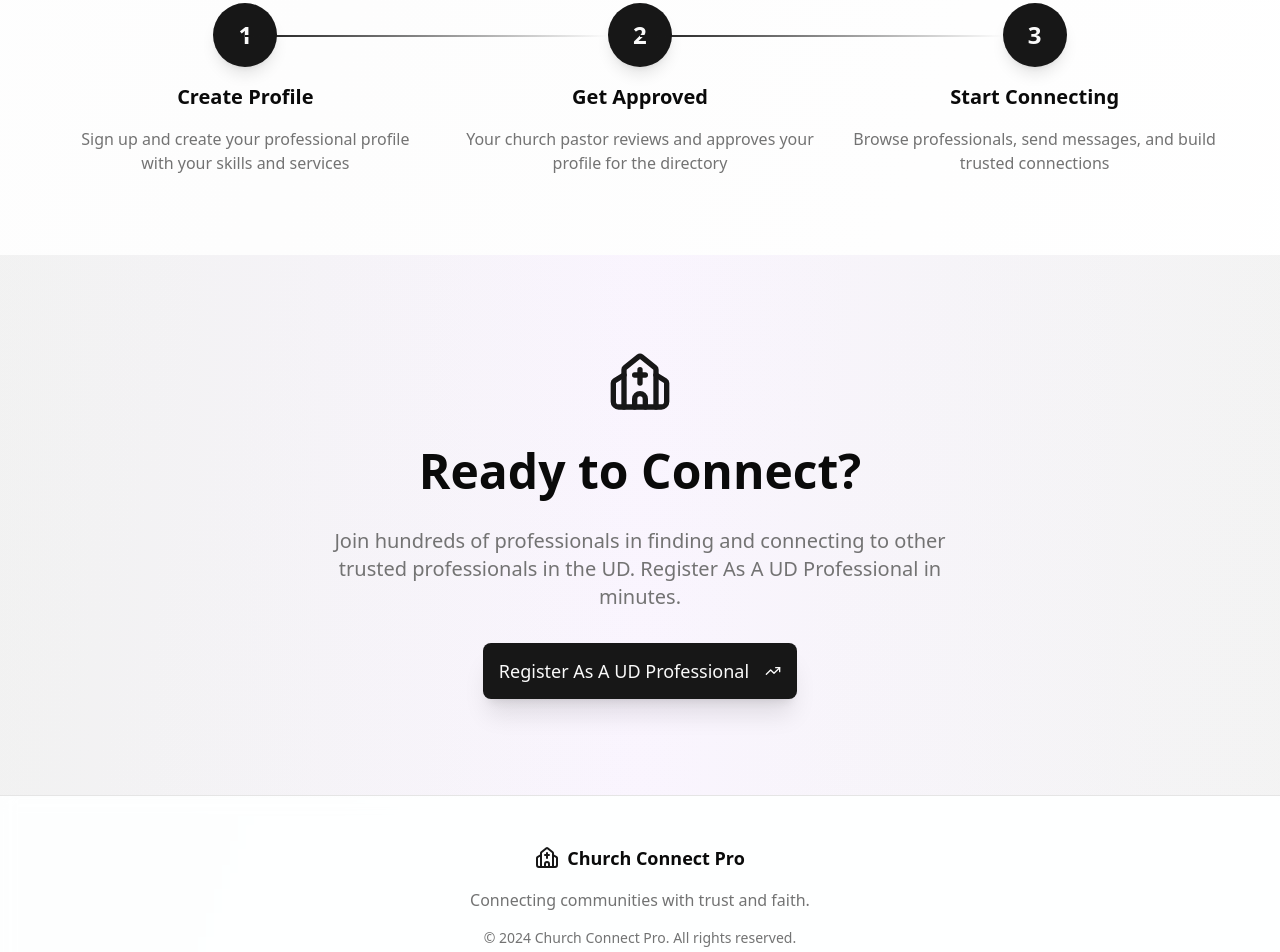
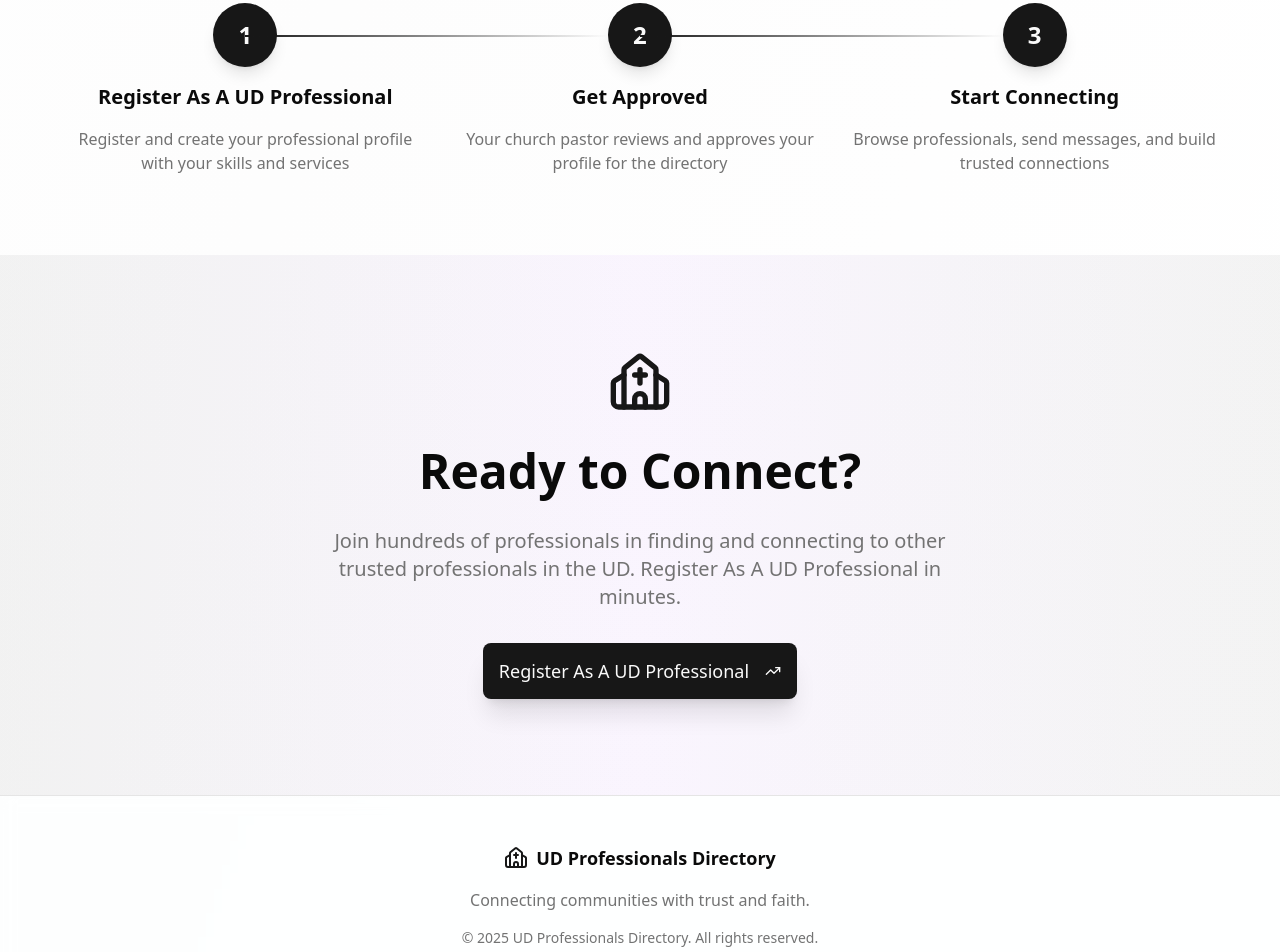
Before and after one commit to One-johnson/church-directory, a Next.js app: page / in a window 1280 px wide. Shown: the part 2760-3712 px from the top of the page. Built offline with nearby package versions, Linux system fonts and the light colour scheme; no server answers.

Commit message:
more updates

```diff
--- a/src/components/landing/hero-carousel.tsx
+++ b/src/components/landing/hero-carousel.tsx
@@ -40,7 +40,7 @@ export function HeroCarousel(): React.JSX.Element {
   const slides = [
     {
       title: "Find Trusted Professionals",
-      description: "Connect with verified church members offering professional services",
+      description: "Connect and Partner with verified professional in the UD and Lay World Movement",
       image: "https://images.unsplash.com/photo-1521737711867-e3b97375f902?w=1200&h=600&fit=crop",
       gradient: "from-blue-500/20 to-purple-500/20",
     },
--- a/src/components/landing/landing-page.tsx
+++ b/src/components/landing/landing-page.tsx
@@ -316,9 +316,9 @@ export function LandingPage(): React.JSX.Element {
             {[
               {
                 step: "1",
-                title: "Create Profile",
+                title: "Register As A UD Professional",
                 description:
-                  "Sign up and create your professional profile with your skills and services",
+                  "Register and create your professional profile with your skills and services",
               },
               {
                 step: "2",
@@ -411,13 +411,13 @@ export function LandingPage(): React.JSX.Element {
           <div className="text-center space-y-4">
             <div className="flex justify-center items-center gap-2">
               <Church className="w-6 h-6 text-primary" />
-              <span className="text-lg font-semibold">Church Connect Pro</span>
+              <span className="text-lg font-semibold">UD Professionals Directory</span>
             </div>
             <p className="text-muted-foreground">
               Connecting communities with trust and faith.
             </p>
             <p className="text-sm text-muted-foreground">
-              © 2024 Church Connect Pro. All rights reserved.
+              © 2025 UD Professionals Directory. All rights reserved.
             </p>
           </div>
         </div>
```
